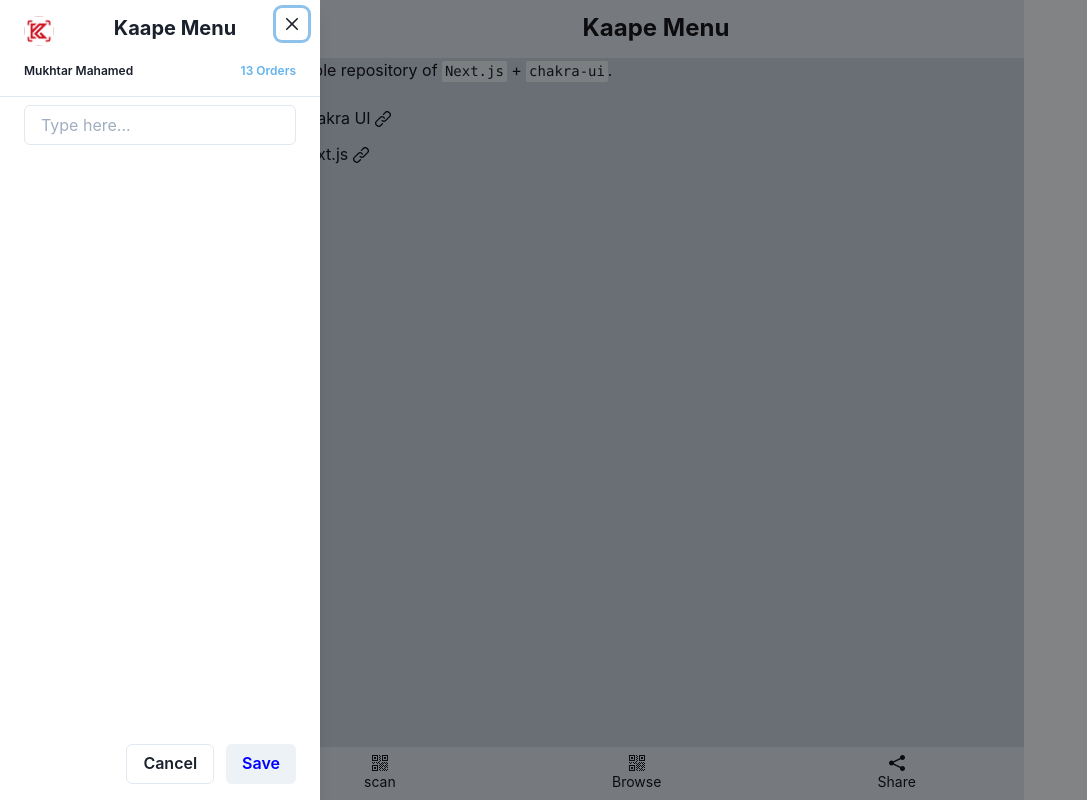
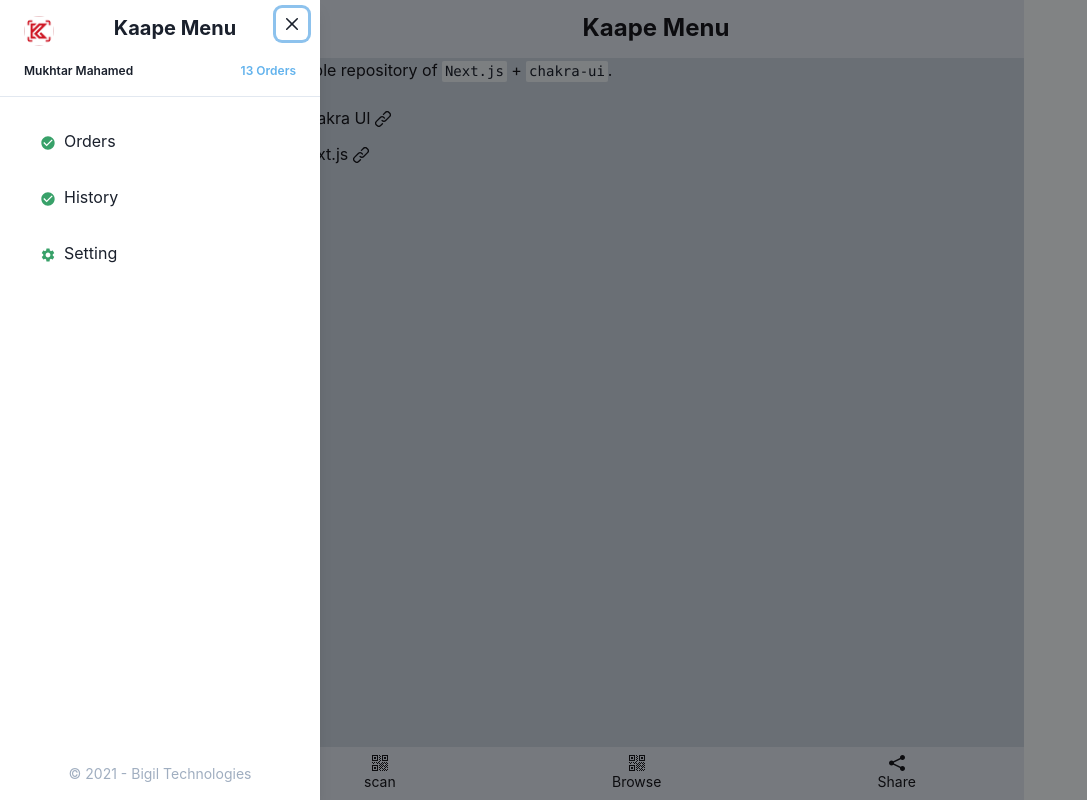
Before and after one commit to janogale/kaapeApp, a Next.js app in the folder frontend/: page / in a window 1280 px wide. Both pictures are taken after a click on the icon 288 px from the left and 28 px from the top of the page. Shown: the whole page, without its empty margins (0-1087 px from the left). Built offline with nearby package versions, Linux system fonts and the light colour scheme.

Commit message:
added footer to drawer

```diff
--- a/frontend/src/components/DrawerLeft.js
+++ b/frontend/src/components/DrawerLeft.js
@@ -1,5 +1,6 @@
 import React from "react";
 import { BiMenuAltLeft } from "react-icons/bi";
+import { MdCheckCircle, MdSettings } from "react-icons/md";
 import {
   Drawer,
   DrawerBody,
@@ -12,10 +13,12 @@
   Flex,
   Text,
   Divider,
-  Input,
   Heading,
   Icon,
   Image,
+  List,
+  ListItem,
+  ListIcon,
   useDisclosure,
 } from "@chakra-ui/react";
 
@@ -67,14 +70,54 @@
               </Flex>
             </DrawerHeader>
             <DrawerBody>
-              <Input placeholder="Type here..." />
+              <List spacing={3}>
+                <ListItem
+                  _hover={{
+                    background: "gray.200",
+                    color: "teal.500",
+                    pointer: "pointer",
+                  }}
+                  my="1rem"
+                  py=".5rem"
+                  px="1rem"
+                >
+                  <ListIcon as={MdCheckCircle} color="green.500" />
+                  Orders
+                </ListItem>
+                <ListItem
+                  _hover={{
+                    background: "gray.200",
+                    color: "teal.500",
+                    pointer: "pointer",
+                  }}
+                  my="1rem"
+                  py=".5rem"
+                  px="1rem"
+                >
+                  <ListIcon as={MdCheckCircle} color="green.500" />
+                  History
+                </ListItem>
+
+                <ListItem
+                  _hover={{
+                    background: "gray.200",
+                    color: "teal.500",
+                    pointer: "pointer",
+                  }}
+                  my="1rem"
+                  py=".5rem"
+                  px="1rem"
+                >
+                  <ListIcon as={MdSettings} color="green.500" />
+                  Setting
+                </ListItem>
+              </List>
             </DrawerBody>
 
-            <DrawerFooter>
-              <Button variant="outline" mr={3} onClick={onClose}>
-                Cancel
-              </Button>
-              <Button color="blue">Save</Button>
+            <DrawerFooter justifyContent="center" alignItems="center">
+              <Text fontSize="sm" color="gray.400">
+                &copy; 2021 - <a href='https://bigiltech.com'>Bigil Technologies</a>
+              </Text>
             </DrawerFooter>
           </DrawerContent>
         </DrawerOverlay>
```
